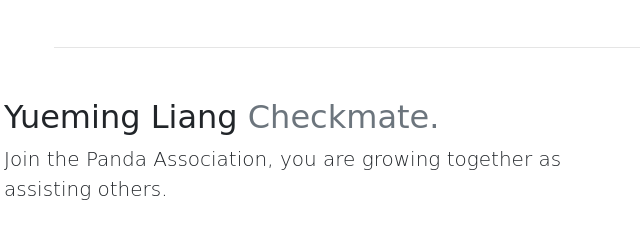
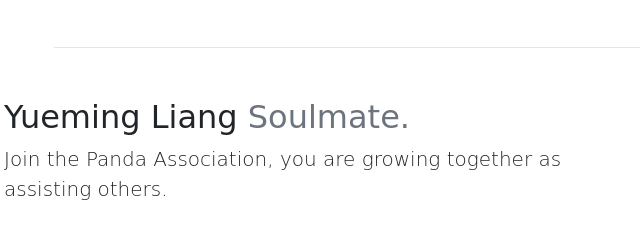
Before and after one commit to pandaassociation/github.io, a plain HTML site: page about/index.html in a window 1280 px wide. Shown: the part 1095-1334 px from the top of the page, 81-721 px from the left. Drawn offline with nearby package versions, Linux system fonts and the light colour scheme; a web font is replaced by a local one.

Commit message:
Update index.html

```diff
--- a/about/index.html
+++ b/about/index.html
@@ -130,7 +130,7 @@
             <hr class="featurette-divider">
             <div class="row featurette">
                <div class="col-md-7">
-                  <h2 class="featurette-heading">Yueming Liang <span class="text-muted">Checkmate.</span></h2>
+                  <h2 class="featurette-heading">Yueming Liang <span class="text-muted">Soulmate.</span></h2>
                   <p class="lead">Join the Panda Association, you are growing together as assisting others.</p>
                </div>
                <div class="col-md-5">
```
